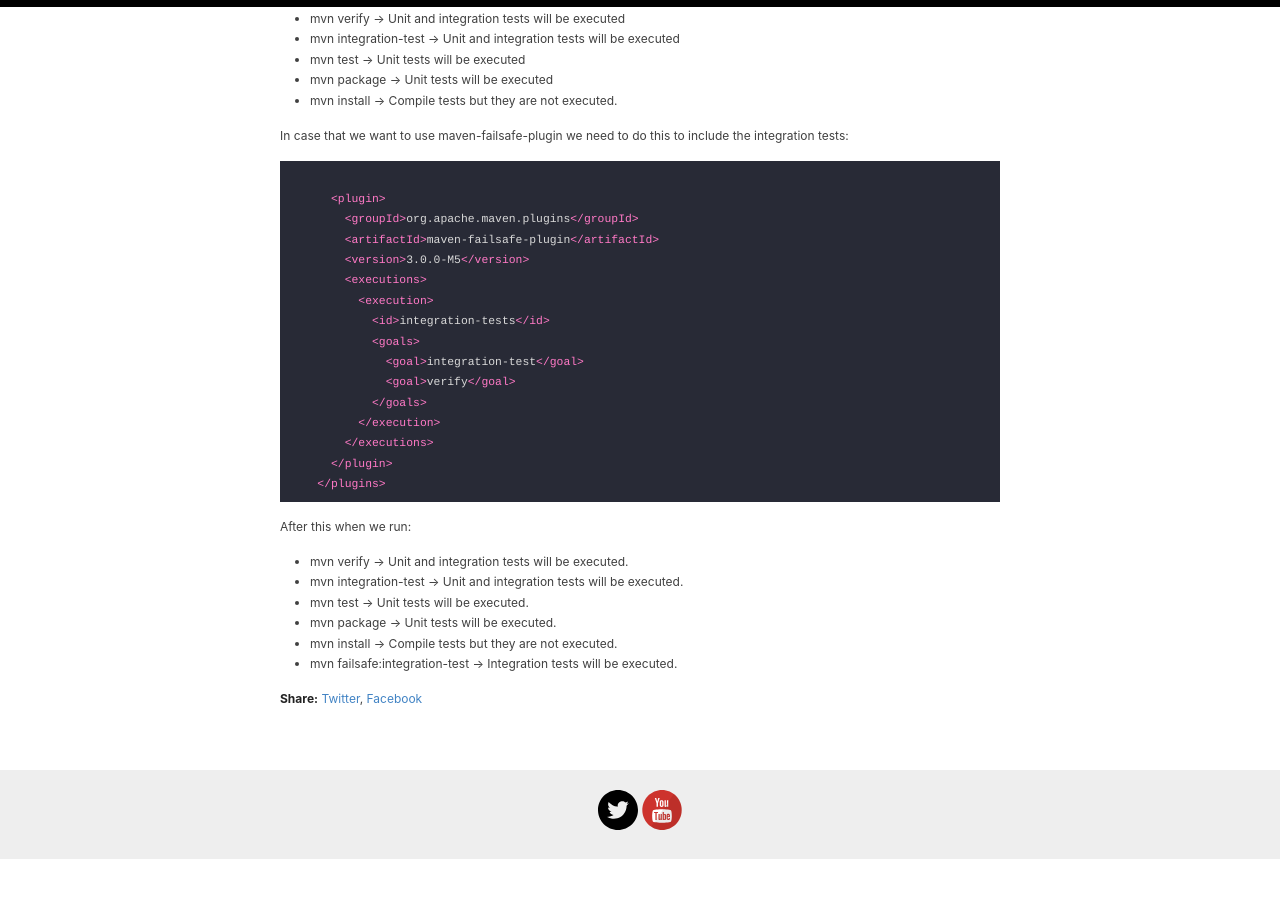
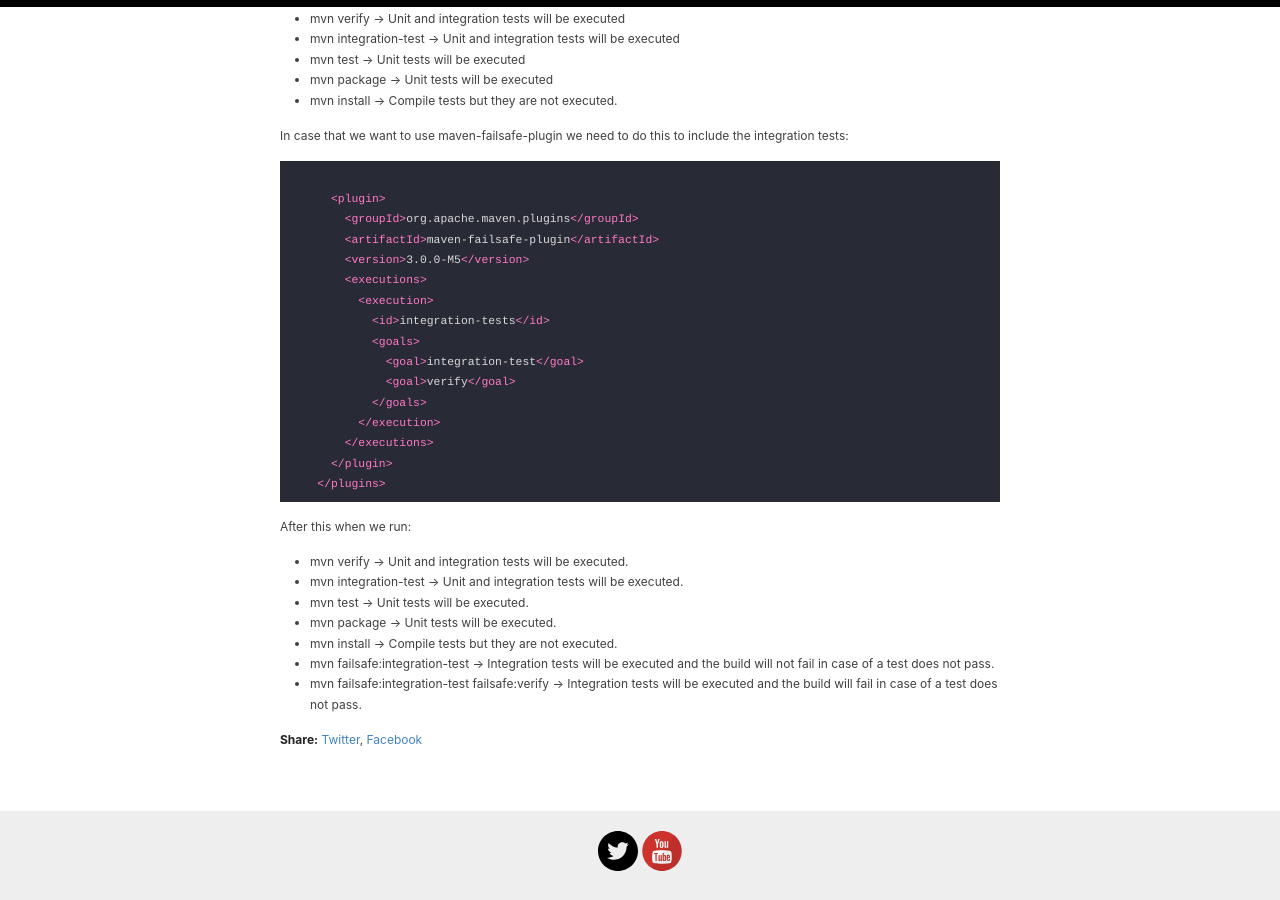
Before and after one commit to cityTesting/citytesting.github.io, a Jekyll site: the page built from _posts/2022-02-22-maven-integration-tests.md, in a window 1280 px wide and 900 px high, scrolled down 1061 px. Built offline with Jekyll 4.4.1, drawn with Linux system fonts in a browser that asks for light colours; before the commit the page ends 1920 px from its top, so only the background shows below that.

Commit message:
Update 2022-02-22-maven-integration-tests.md

```diff
--- a/_posts/2022-02-22-maven-integration-tests.md
+++ b/_posts/2022-02-22-maven-integration-tests.md
@@ -78,4 +78,5 @@ After this when we run:
 - mvn test → Unit tests will be executed.
 - mvn package → Unit tests will be executed.
 - mvn install → Compile tests but they are not executed.
-- mvn failsafe:integration-test → Integration tests will be executed.
+- mvn failsafe:integration-test → Integration tests will be executed and the build will not fail in case of a test does not pass.
+- mvn failsafe:integration-test failsafe:verify → Integration tests will be executed and the build will fail in case of a test does not pass.
```
